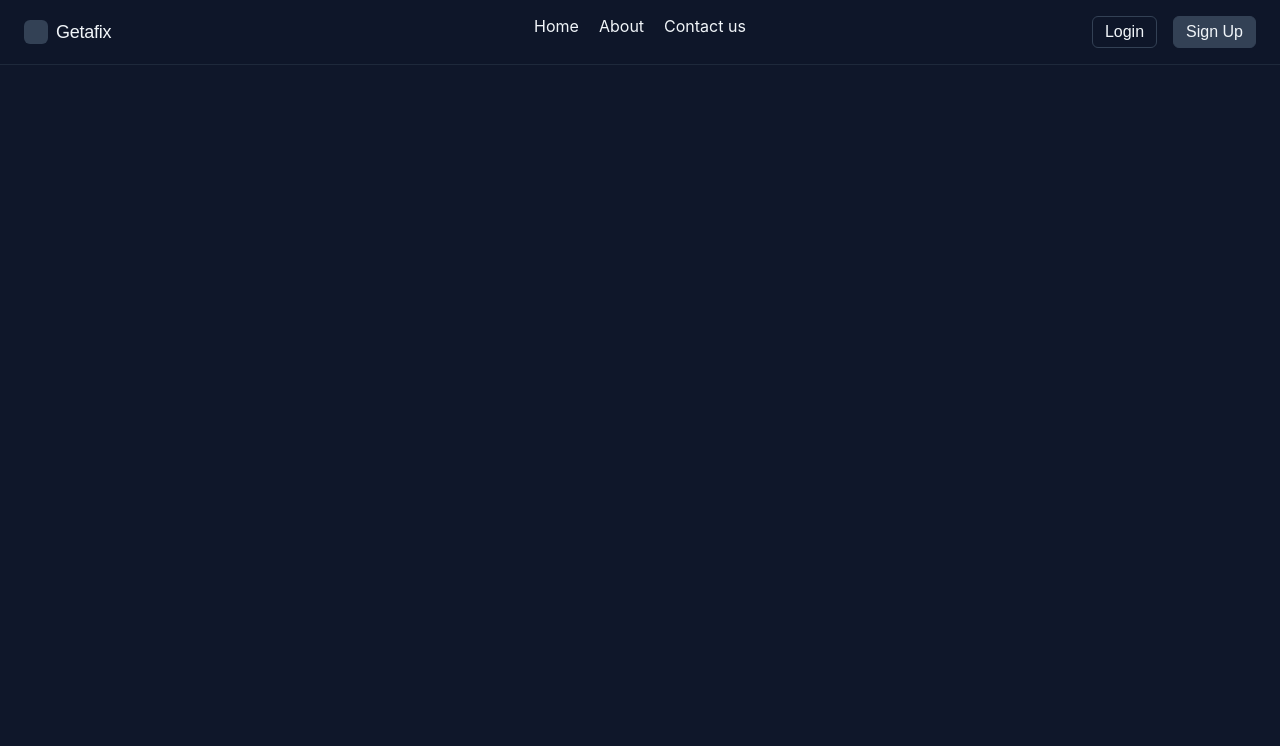
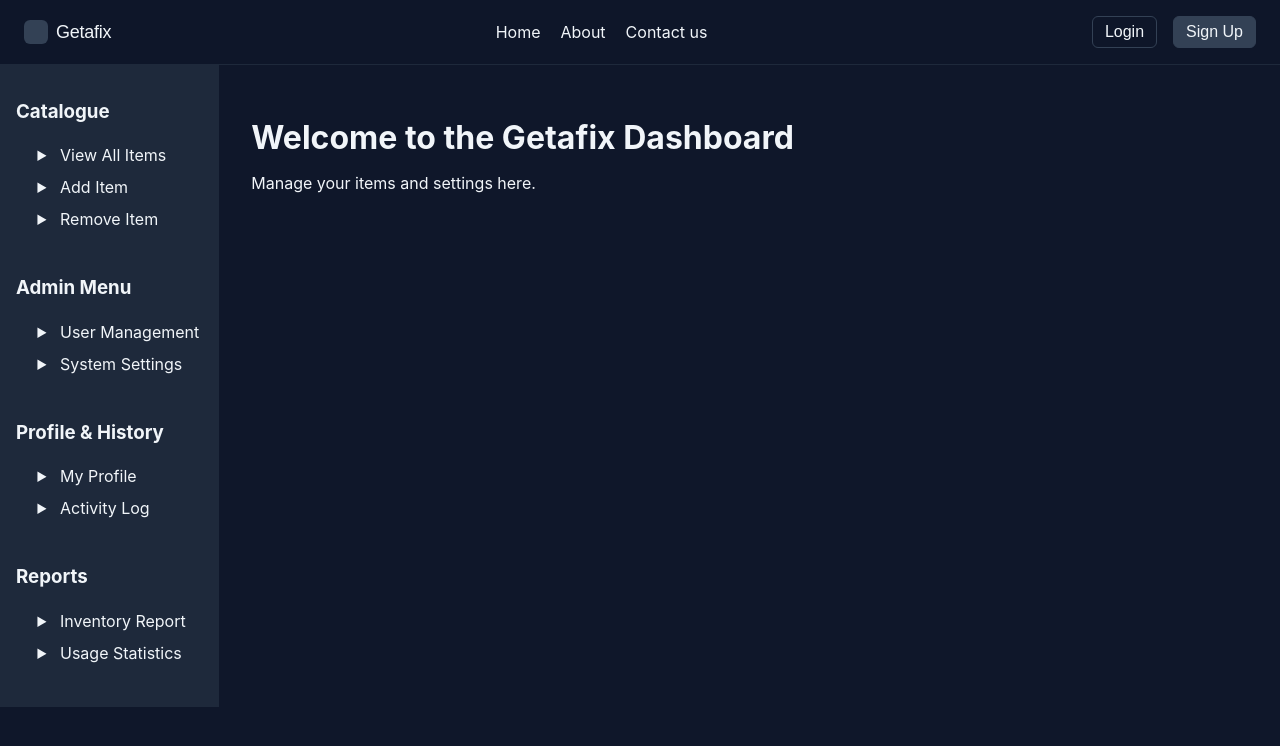
Before and after one commit to rosen-storaro/Team-Getafix, a PHP site: page /dashboard.html in a window 1280 px wide. Shown: the top 746 px of the page. Run offline with PHP 8.4, Linux system fonts and the light colour scheme.

Commit message:
Add Dashbord sidebar. Made header changes

```diff
--- a/Frontend/dashboard.css
+++ b/Frontend/dashboard.css
@@ -16,3 +16,61 @@ body {
 		opacity: 1;
 	}
 }
+
+@keyframes SlideInlEFT {
+	0% {
+		opacity: 0;
+		transform: translateX(-250px);
+	}
+
+	100% {
+		opacity: 1;
+		transform: translateX(0);
+	}
+}
+
+    .sidebar {
+      width: max-content;
+      background-color: #1e293b;
+      padding: 1rem;
+      display: flex;
+      flex-direction: column;
+      float: left;
+    }
+
+    .nav-section {
+      margin-bottom: 0.5rem;
+      animation: SlideInlEFT 0.5s cubic-bezier(0.85, 0, 0.15, 1) 0s 1 normal forwards;
+    }
+
+    .nav-section ul {
+      list-style: disclosure-closed;
+    }
+
+    .nav-section li {
+      margin: 0.25rem 0;
+    }
+
+    .nav-section a {
+      text-decoration: none;
+      color: inherit;
+      padding: 0.25rem;
+      display: block;
+      border-radius: 0.275rem;
+      /* transition: background 0.3s; */
+    }
+
+    .nav-section a:hover {
+      background-color: #334155;
+    }
+
+    .content {
+      padding: 2rem;
+      float:inline-start;
+    }
+
+    .content h1 {
+      font-size: 2rem;
+      margin-bottom: 1rem;
+
+    }
--- a/Frontend/dashboard.html
+++ b/Frontend/dashboard.html
@@ -13,7 +13,7 @@
         <!-- Logo -->
         <div class="logo">
           <div class="logo-icon"></div>
-          <span class="logo-text">Getafix</span>
+          <span class="logo-text"><a class="logo-text" href="index.html">Getafix</a></span>
         </div>
 
         <!-- Links -->
@@ -31,6 +31,45 @@
       </nav>
     </header>
 
-    <div></div>
+
+  <aside class="sidebar">
+    <div class="nav-section">
+      <h3>Catalogue</h3>
+      <ul>
+        <li><a href="#">View All Items</a></li>
+        <li><a href="#">Add Item</a></li>
+        <li><a href="#">Remove Item</a></li>
+      </ul>
+    </div>
+
+    <div class="nav-section">
+      <h3>Admin Menu</h3>
+      <ul>
+        <li><a href="#">User Management</a></li>
+        <li><a href="#">System Settings</a></li>
+      </ul>
+    </div>
+
+    <div class="nav-section">
+      <h3>Profile & History</h3>
+      <ul>
+        <li><a href="#">My Profile</a></li>
+        <li><a href="#">Activity Log</a></li>
+      </ul>
+    </div>
+
+    <div class="nav-section">
+      <h3>Reports</h3>
+      <ul>
+        <li><a href="#">Inventory Report</a></li>
+        <li><a href="#">Usage Statistics</a></li>
+      </ul>
+    </div>
+  </aside>
+
+    <main class="content">
+        <h1>Welcome to the Getafix Dashboard</h1>
+        <p>Manage your items and settings here.</p>
+    </main>
 </body>
 </html>
--- a/Frontend/header.css
+++ b/Frontend/header.css
@@ -1,8 +1,6 @@
 .navbar {
   display: flex;
-  align-items: left;
   justify-content: space-between;
-  position: top;
   padding: 1rem 1.5rem;
   background-color: rgba(15, 23, 42, 0.7);
   border-bottom: 1px solid #1e293b;
@@ -29,13 +27,12 @@
   font-weight: 500;
   font-size: 1.125rem;
   letter-spacing: -0.015em;
+  color: inherit;
+  text-decoration: none;
 }
 
 .nav-links {
   display: flex;
-  position: absolute;
-  left: 50%;
-  transform: translateX(-50%);
   justify-content: center;
   align-items: center;
   gap: 1.25em;
--- a/Frontend/index.html
+++ b/Frontend/index.html
@@ -13,7 +13,7 @@
         <!-- Logo -->
         <div class="logo">
           <div class="logo-icon"></div>
-          <span class="logo-text">Getafix</span>
+          <span class="logo-text"><a class="logo-text" href="index.html">Getafix</a></span>
         </div>
 
         <!-- Links -->
```
